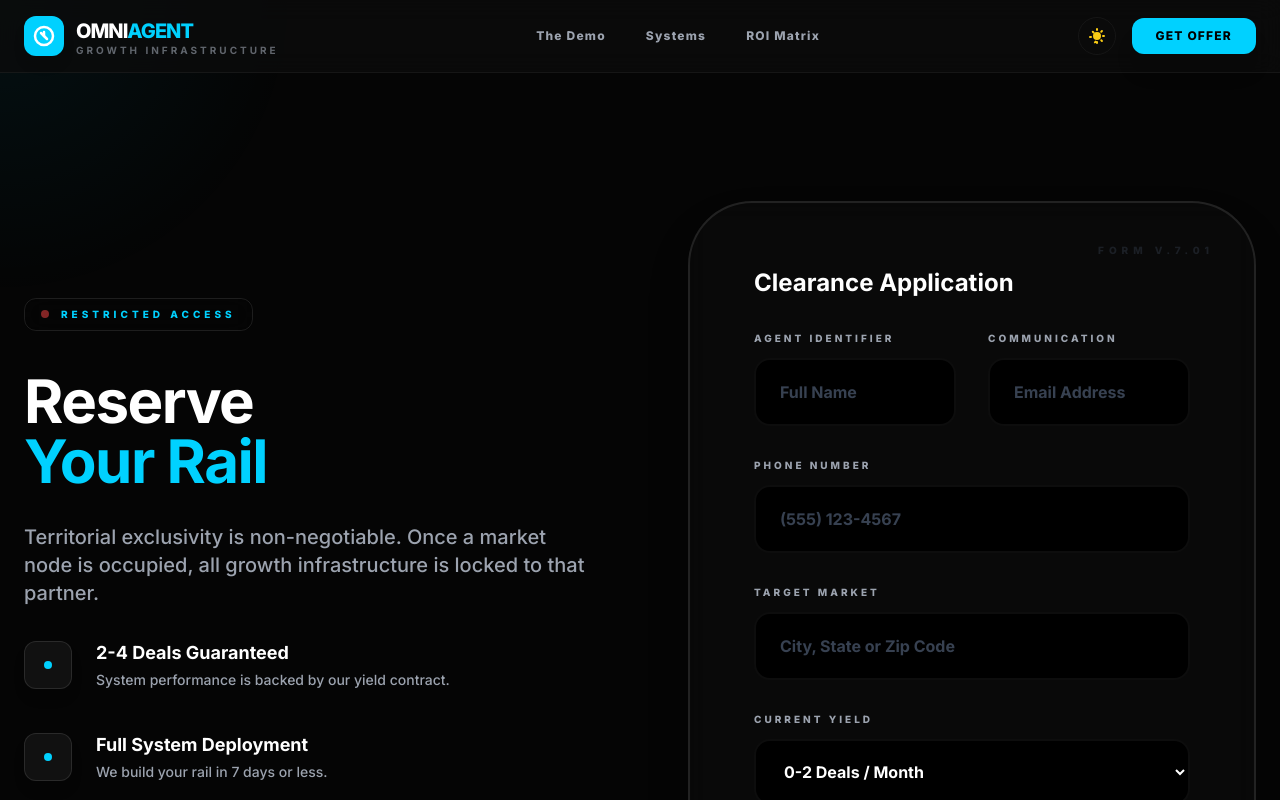
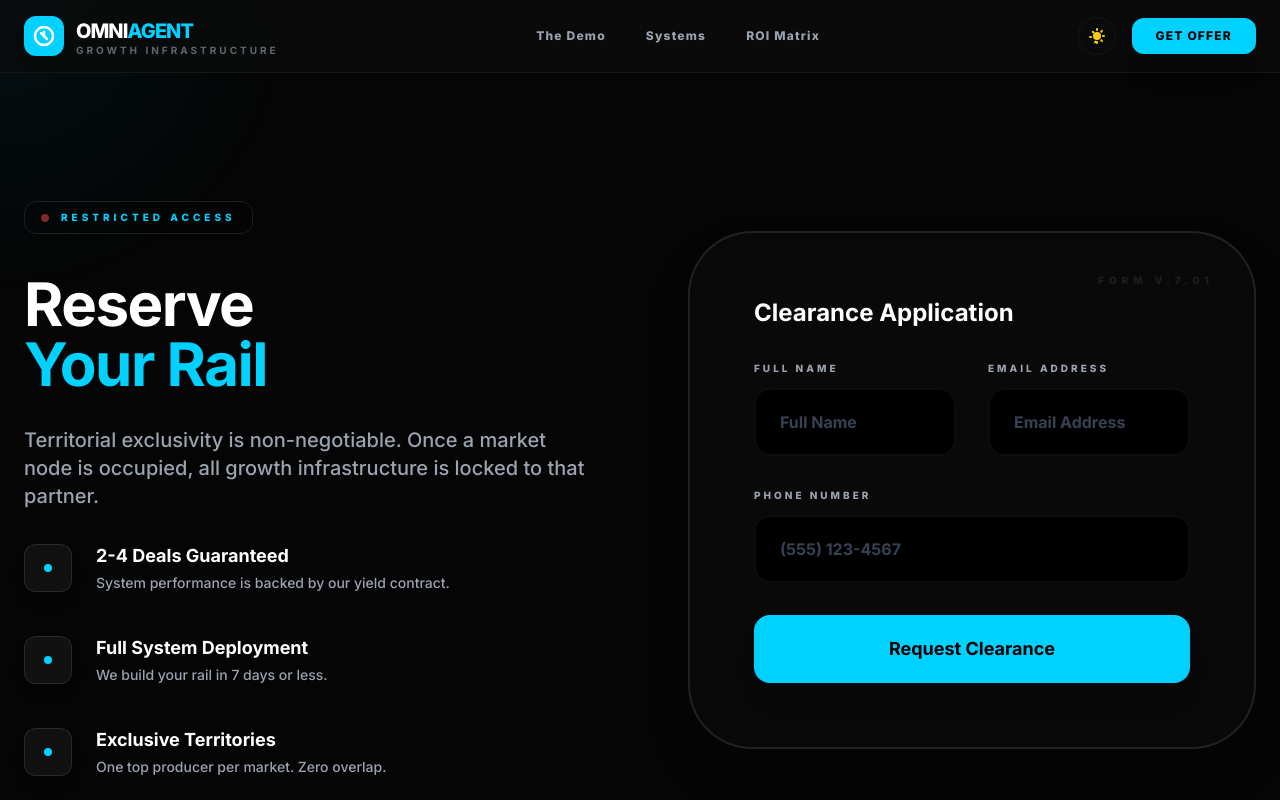
Before and after one commit to Mustafa-Shoukat1/Omni-landing-page-, a React (Vite) app: page / in a window 1280 px wide. Both pictures are taken after a click on the button "GET OFFER". Shown: the top 800 px of the page. Built offline with nearby package versions, Linux system fonts and the light colour scheme.

Commit message:
update the GetOffer form

```diff
--- a/components/GetOffer.tsx
+++ b/components/GetOffer.tsx
@@ -113,11 +113,11 @@ const GetOffer: React.FC<Props> = ({ isDarkMode }) => {
             <form onSubmit={handleSubmit} className="space-y-6 sm:space-y-8">
               <div className="grid grid-cols-1 md:grid-cols-2 gap-6 sm:gap-8">
                 <div className="space-y-2 sm:space-y-3">
-                  <label className={`block text-[10px] font-black uppercase tracking-[0.3em] ${textColor}`}>Agent Identifier</label>
+                  <label className={`block text-[10px] font-black uppercase tracking-[0.3em] ${textColor}`}>Full Name</label>
                   <input required type="text" name="name" className={`w-full ${isDarkMode ? 'bg-black border-white/5 text-white focus:border-[#00D1FF]/50' : 'bg-slate-50 border-blue-100 text-slate-900 focus:border-[#2563EB]/50'} border-2 rounded-xl sm:rounded-2xl px-4 sm:px-6 py-4 sm:py-5 focus:outline-none transition-all font-bold placeholder-gray-700 shadow-inner text-base`} placeholder="Full Name" />
                 </div>
                 <div className="space-y-2 sm:space-y-3">
-                  <label className={`block text-[10px] font-black uppercase tracking-[0.3em] ${textColor}`}>Communication</label>
+                  <label className={`block text-[10px] font-black uppercase tracking-[0.3em] ${textColor}`}>Email Address</label>
                   <input
                     required
                     type="email"
@@ -141,19 +141,6 @@ const GetOffer: React.FC<Props> = ({ isDarkMode }) => {
                   placeholder="(555) 123-4567"
                 />
               </div>
-              <div className="space-y-2 sm:space-y-3">
-                <label className={`block text-[10px] font-black uppercase tracking-[0.3em] ${textColor}`}>Target Market</label>
-                <input required type="text" name="market" className={`w-full ${isDarkMode ? 'bg-black border-white/5 text-white focus:border-[#00D1FF]/50' : 'bg-slate-50 border-blue-100 text-slate-900 focus:border-[#2563EB]/50'} border-2 rounded-xl sm:rounded-2xl px-4 sm:px-6 py-4 sm:py-5 focus:outline-none transition-all font-bold placeholder-gray-700 shadow-inner text-base`} placeholder="City, State or Zip Code" />
-              </div>
-              <div className="space-y-2 sm:space-y-3">
-                <label className={`block text-[10px] font-black uppercase tracking-[0.3em] ${textColor}`}>Current Yield</label>
-                <select name="deals" className={`w-full ${isDarkMode ? 'bg-black border-white/5 text-white focus:border-[#00D1FF]/50' : 'bg-slate-50 border-blue-100 text-slate-900 focus:border-[#2563EB]/50'} border-2 rounded-xl sm:rounded-2xl px-4 sm:px-6 py-4 sm:py-5 focus:outline-none transition-all font-bold shadow-inner text-base`}>
-                  <option>0-2 Deals / Month</option>
-                  <option>3-5 Deals / Month</option>
-                  <option>5-10 Deals / Month</option>
-                  <option>10+ Deals / Month</option>
-                </select>
-              </div>
               {error && <p className="text-red-500 text-sm font-medium">{error}</p>}
               <button
                 type="submit"
```
